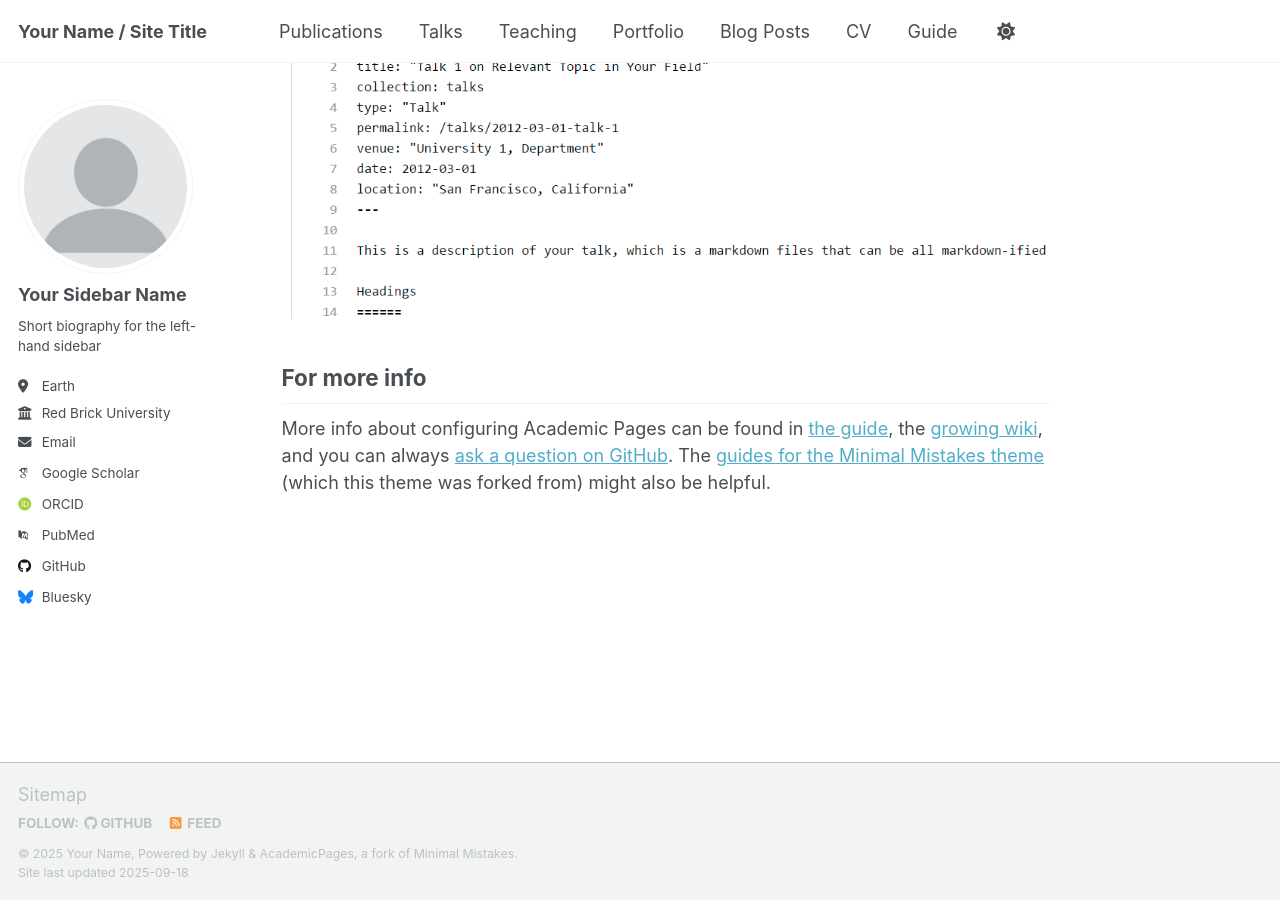
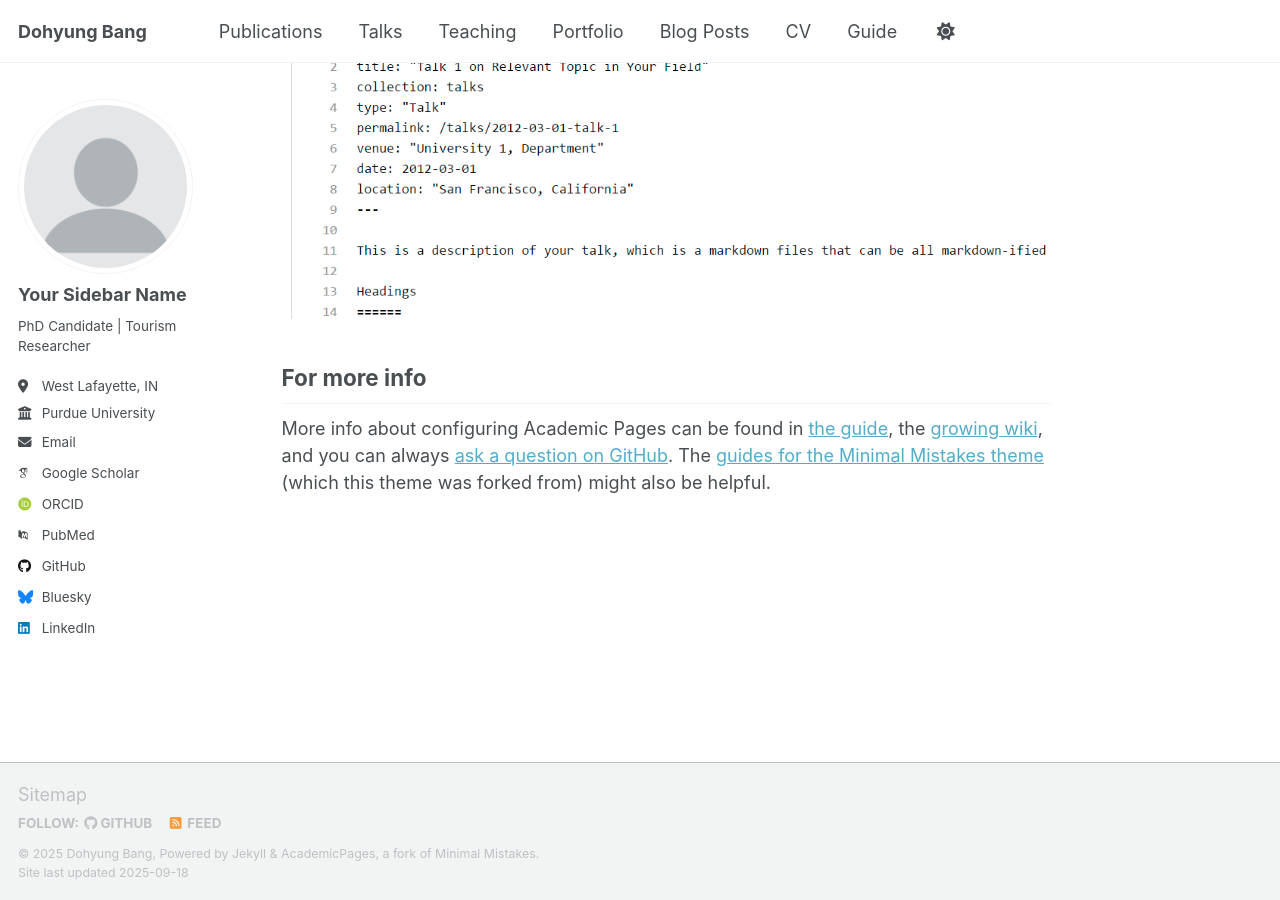
Before and after one commit to dohyungbang/dohyungbang.github.io, a Jekyll site: the page built from _pages/about.md, in a window 1280 px wide and 900 px high, scrolled down 2880 px. Built offline with Jekyll 4.4.1, drawn with Linux system fonts in a browser that asks for light colours; some web fonts are replaced; a script that is not in the unit is left out.

Commit message:
Update _config.yml

```diff
--- a/_config.yml
+++ b/_config.yml
@@ -9,11 +9,11 @@
 # Basic Site Settings
 locale                   : "en-US"
 site_theme               : "default" # Currently available options are "default", "air"
-title                    : "Your Name / Site Title"
+title                    : "Dohyung Bang"
 title_separator          : "-"
-name                     : &name "Your Name"
-description              : &description "Your Name's academic portfolio"   # Update this with a general description of your site, this is the default if not overridden by a page
-url                      : https://academicpages.github.io # The base hostname & protocol for your site e.g. "https://[your GitHub username].github.io",
+name                     : &name "Dohyung Bang"
+description              : &description "Dohyung's academic portfolio"   # Update this with a general description of your site, this is the default if not overridden by a page
+url                      : https://dohyungbang.com # The base hostname & protocol for your site e.g. "https://[your GitHub username].github.io",
                                                            # or if you already have some other page hosted on Github then use "https://[your GitHub username].github.io/[Your Repo Name]"
 baseurl                  : "" # the subpath of your site, e.g. "/blog"
 repository               : "academicpages/academicpages.github.io"
@@ -26,19 +26,19 @@ author:
   avatar           : "profile.png"
   name             : "Your Sidebar Name"
   pronouns         : # example: "she/her"
-  bio              : "Short biography for the left-hand sidebar"
-  location         : "Earth"
-  employer         : "Red Brick University"
+  bio              : "PhD Candidate | Tourism Researcher"
+  location         : "West Lafayette, IN"
+  employer         : "Purdue University"
   uri              : # URL
-  email            : "none@example.org"
+  email            : "bangd@purdue.edu"
 
   # Academic websites
   academia         : # URL
   arxiv            : # URL - Update with the correct link to your profile
-  googlescholar    : "https://scholar.google.com/citations?user=PS_CX0AAAAAJ"
+  googlescholar    : "https://scholar.google.com/citations?user=mX_GvX0AAAAJ"
   inspire-hep      : # URL
   impactstory      : # URL
-  orcid            : "http://orcid.org/yourorcidurl"
+  orcid            : "https://orcid.org/0000-0002-6389-2320"
   semantic         : # URL
   pubmed           : "https://www.ncbi.nlm.nih.gov/pubmed/?term=john+snow"
   researchgate     : # URL
@@ -63,7 +63,7 @@ author:
   keybase          : # Username
   instagram        : # Username
   lastfm           : # Username
-  linkedin         : # Username
+  linkedin         : "dohyung-bang" # Username
   mastodon         : # URL
   medium           : # URL
   pinterest        : # Username
```
